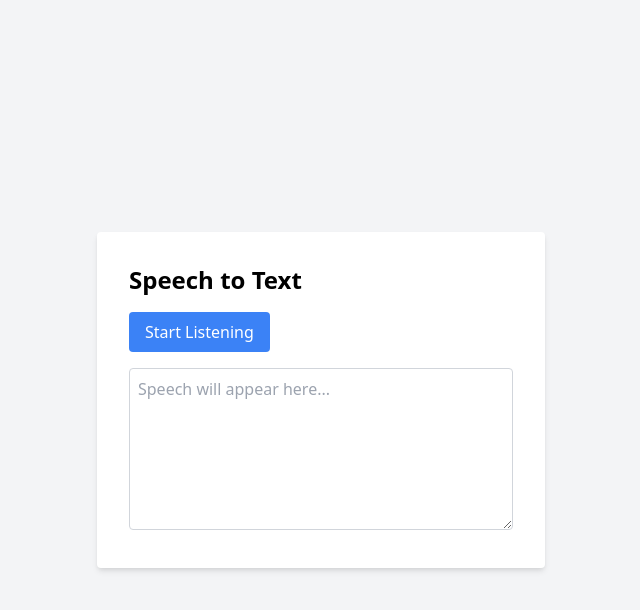
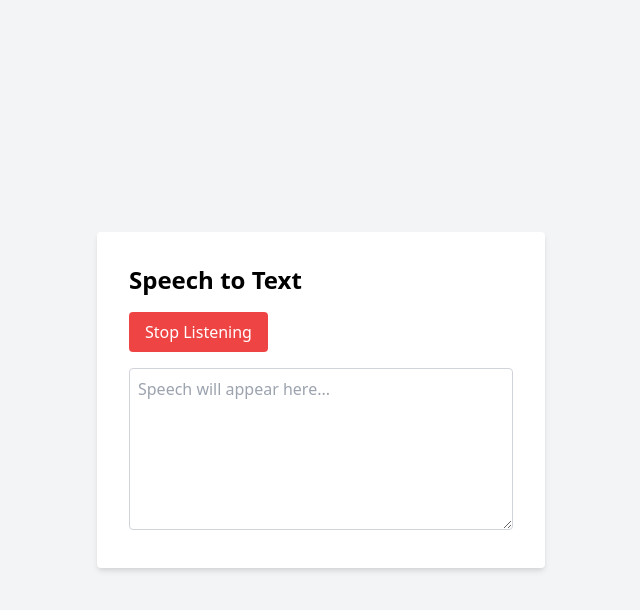
Before and after one commit to iamoxygen/js-speech-to-text, a plain HTML site: page index.html in a window 1280 px wide. Both pictures are taken after a click on the button "Start Listening". Shown: the whole page, without its empty margins (319-959 px from the left). Drawn offline with nearby package versions, Linux system fonts and the light colour scheme.

Commit message:
changed css of button

```diff
--- a/index.html
+++ b/index.html
@@ -16,7 +16,7 @@
       <div class="mb-4">
         <button
           id="toggleBtn"
-          class="bg-blue-500 text-white px-4 py-2 rounded hover:bg-blue-600 focus:outline-none"
+          class="bg-blue-500 text-white px-4 py-2 rounded  focus:outline-none"
         >
           Start Listening
         </button>
--- a/main.js
+++ b/main.js
@@ -47,15 +47,15 @@ function toggleRecognition() {
 function startRecognition() {
   recognition.start();
   isListening = true;
-  toggleBtn.classList.remove("bg-blue-500 hover:bg-blue-600");
-  toggleBtn.classList.add("bg-red-500 hover:bg-red-600");
+  toggleBtn.classList.remove("bg-blue-500", "hover:bg-blue-600");
+  toggleBtn.classList.add("bg-red-500", "hover:bg-red-600");
   toggleBtn.textContent = "Stop Listening";
 }
 
 function stopRecognition() {
   recognition.stop();
   isListening = false;
-  toggleBtn.classList.remove("bg-red-500 hover:bg-red-600");
-  toggleBtn.classList.add("bg-blue-500 hover:bg-blue-600");
+  toggleBtn.classList.remove("bg-red-500", "hover:bg-red-600");
+  toggleBtn.classList.add("bg-blue-500", "hover:bg-blue-600");
   toggleBtn.textContent = "Start Listening";
 }
```
